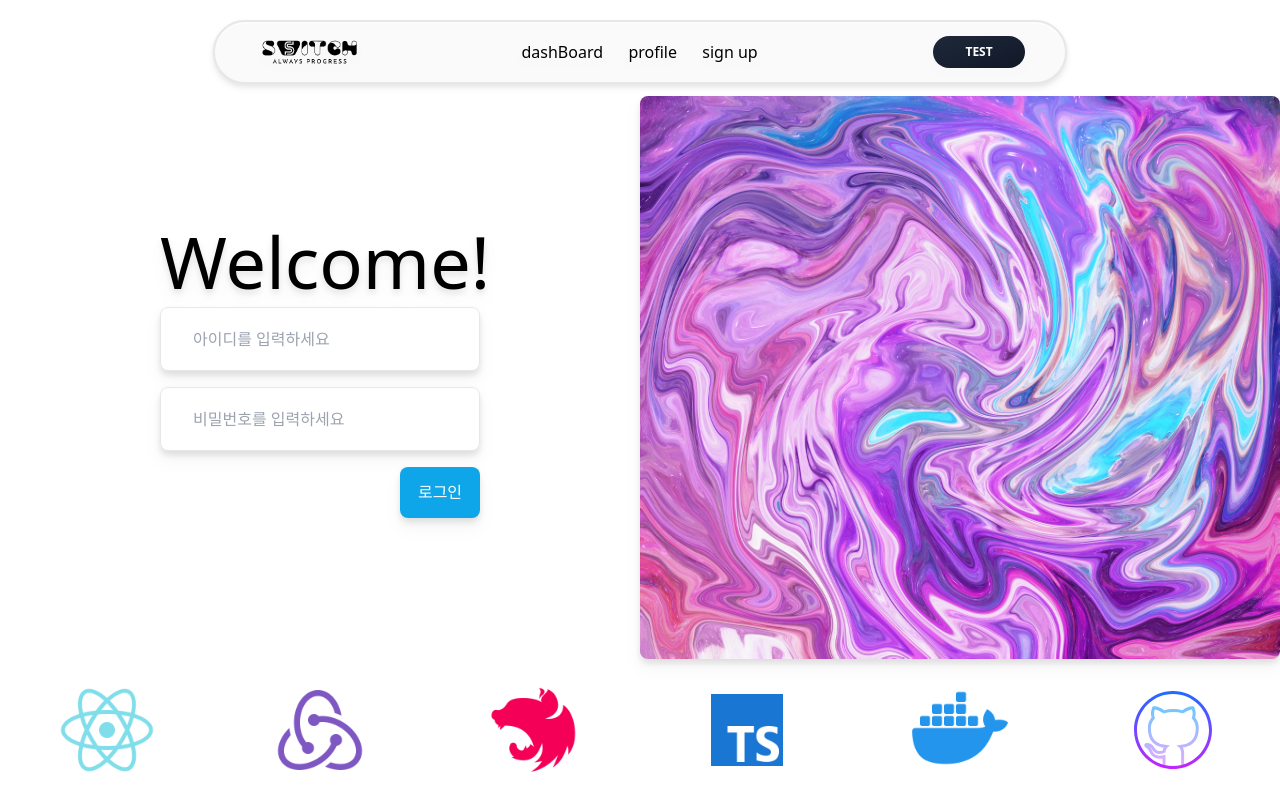
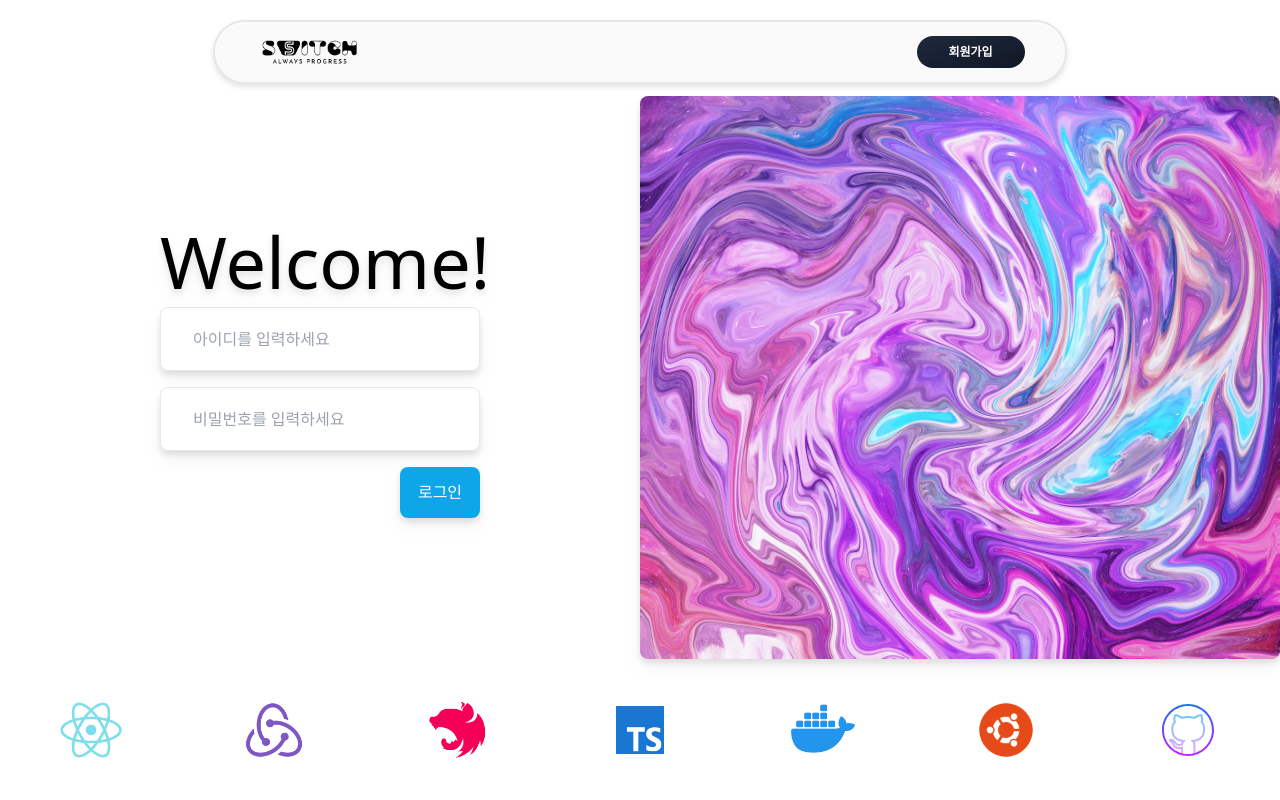
Before and after one commit to gwangminjun/nestjs-react, a React (Create React App) app: page / in a window 1280 px wide. Built offline with nearby package versions, Linux system fonts and the light colour scheme.

Commit message:
로그인 화면 헤더 수정 푸터 사진 크키 조정

```diff
--- a/src/auth/Login.jsx
+++ b/src/auth/Login.jsx
@@ -5,8 +5,8 @@ import reactImg from '../static/img/react.png';
 import reduxImg from '../static/img/redux.png';
 import nestjsImg from '../static/img/nestjs.png';
 import typeScriptImg from '../static/img/typescript.png';
+import ubuntuImg from '../static/img/ubuntu.png';
 import dockerImg from '../static/img/docker.png';
-
 import LoginFrom from './LoginFrom';
 import LoginNavi from './LoginNavi';
 
@@ -28,12 +28,13 @@ export default function Login(){
                     </div>
                     <div className='h-1/5'>
                         <div className='w-full h-full flex justify-around items-center'>
-                            <img src={reactImg} className='h-24'/>
-                            <img src={reduxImg} className='h-24'/>
-                            <img src={nestjsImg} className='h-24'/>
-                            <img src={typeScriptImg} className='h-24'/>
-                            <img src={dockerImg} className='h-24'/>
-                            <img src={github} className='h-24'/>
+                            <img src={reactImg} className='h-16'/>
+                            <img src={reduxImg} className='h-16'/>
+                            <img src={nestjsImg} className='h-16'/>
+                            <img src={typeScriptImg} className='h-16'/>
+                            <img src={dockerImg} className='h-16'/>
+                            <img src={ubuntuImg} className='h-16'/>
+                            <img src={github} className='h-16'/>
                         </div>
                     </div>
                 </div>
--- a/src/auth/LoginNavi.jsx
+++ b/src/auth/LoginNavi.jsx
@@ -9,16 +9,14 @@ export default function LoginNavi(){
             </div>
             <div className='basis-1/3 py-2.375 mr-4 ml-4'>
                 <div className='flex justify-around w-full'>
-                    <div className='font-openSans'>dashBoard</div>
-                    <div className='font-openSans'>profile</div>
-                    <div className='font-openSans'>sign up</div>
+                    {/* <div className='font-openSans'>profile</div> */}
                 </div>
             </div>
             <div className='basis-1/3 text-right pr-5'>
                 <button className='rounded-full leading-pro hover:scale-102 hover:shadow-soft-xs active:opacity-85 ease-soft-in text-xs tracking-tight-soft
                 shadow-soft-md bg-150 bg-x-25 bg-gradient-to-tl from-gray-900 to-slate-800 rounded-3.5xl mb-0 mr-1 inline-block
                 cursor-pointer border-0 bg-transparent px-8 py-2 text-center align-middle font-bold uppercase text-white transition-all'>
-                    test
+                    회원가입
                 </button>
             </div>
         </div>
--- /dev/null
+++ b/src/dashboard/Dashboard.tsx
@@ -0,0 +1,7 @@
+import React from 'react';
+
+export default function Dashboard(){
+    return(
+        <div>dashboard</div>
+    )
+}
```
Also changed, not shown: src/static/img/ubuntu.png (added).
